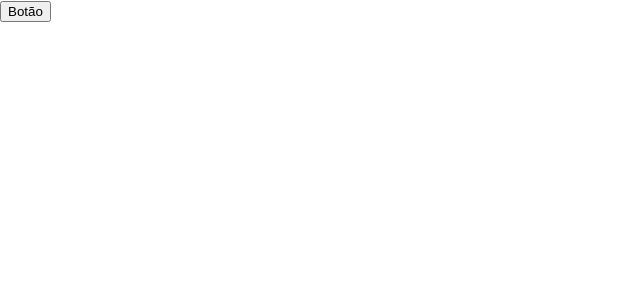
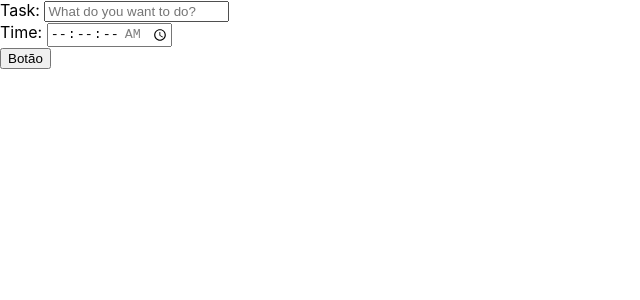
Before and after one commit to matheusrf96/task-manager, a React (Create React App) app: page / in a window 1280 px wide. Shown: the top 300 px of the page, without its empty margins (0-640 px from the left). Built offline with nearby package versions, Linux system fonts and the light colour scheme; the HTML template or start-up script is replaced by a standard one.

Commit message:
Create component Form

```diff
--- a/src/App.tsx
+++ b/src/App.tsx
@@ -1,10 +1,10 @@
 import React from 'react';
-import Button from './components/Button';
+import Form from './components/Form';
 
 function App() {
   return (
     <div className="App">
-      <Button />
+      <Form />
     </div>
   );
 }
--- /dev/null
+++ b/src/components/Form/index.tsx
@@ -0,0 +1,34 @@
+import React from "react";
+import Button from "../Button";
+
+const Form = () => (
+    <form action="">
+        <div>
+            <label htmlFor="task">Task: </label>
+            <input
+                type="text"
+                name="task"
+                id="task"
+                placeholder="What do you want to do?"
+                required
+            />
+        </div>
+
+        <div>
+            <label htmlFor="time">Time: </label>
+            <input
+                type="time"
+                step="1"
+                name="time"
+                id="time"
+                min="00:00:00"
+                max="03:00:00"
+                required
+            />
+        </div>
+
+        <Button/>
+    </form>
+);
+
+export default Form;
```
